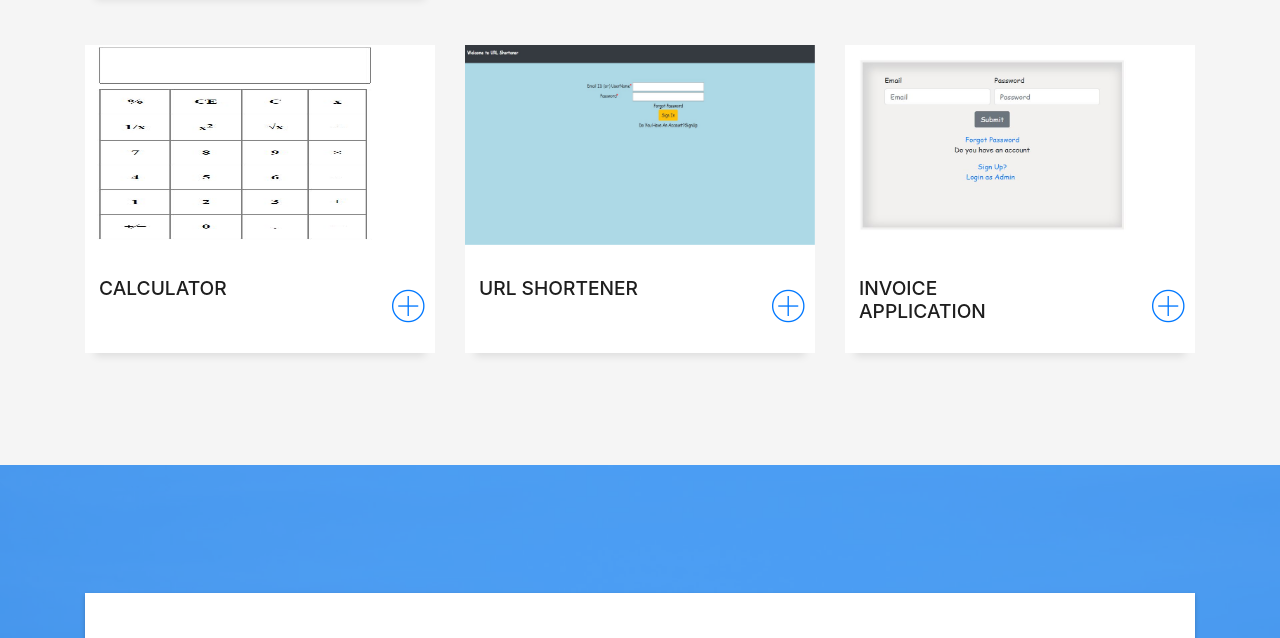
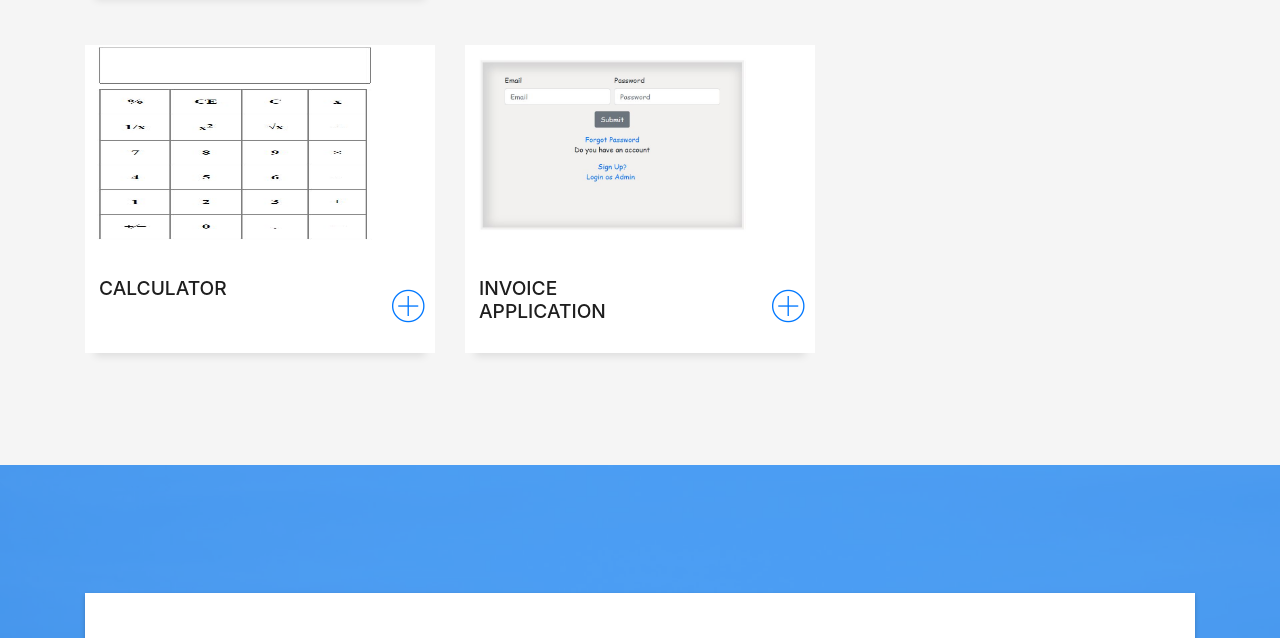
Before and after one commit to manasa086/manasa086.github.io, a plain HTML site: page index.html in a window 1280 px wide. Shown: the part 3089-3727 px from the top of the page. Drawn offline with nearby package versions, Linux system fonts and the light colour scheme; some packages are replaced by stand-ins of ours; a script that the page names is missing; files whose address does not match are found by name.

Commit message:
Update index.html

```diff
--- a/index.html
+++ b/index.html
@@ -288,29 +288,7 @@ Engineering college, Tirupati ,Andhra Pradesh with 8.49 CGPA-2019</li>
               </div>
             </div>
           </div>
-          <div class="col-md-4">
-            <div class="work-box">
-              <a href="assets/img/urlshortner.jpg" data-gall="portfolioGallery" class="venobox">
-                <div class="work-img">
-                  <img src="assets/img/urlshortner.jpg" width="350px" height="200px">
-                </div>
-              </a>
-              <div class="work-content">
-                <div class="row">
-                  <div class="col-sm-8">
-                    <h2 class="w-title">URL SHORTENER</h2>
-                    <div class="w-more">
-                    </div>
-                  </div>
-                  <div class="col-sm-4">
-                    <div class="w-like">
-                      <a href="project5.html"> <span class="ion-ios-plus-outline"></span></a>
-                    </div>
-                  </div>
-                </div>
-              </div>
-            </div>
-          </div>
+
           <div class="col-md-4">
             <div class="work-box">
               <a href="assets/img/invoice.jpg" data-gall="portfolioGallery" class="venobox">
@@ -374,7 +352,7 @@ Engineering college, Tirupati ,Andhra Pradesh with 8.49 CGPA-2019</li>
                     <div class="socials">
                       <ul>
                         <li><a href="https://github.com/manasa086"><span class="ico-circle"><i class="ion-social-github"></i></span></a></li>
-                        <li><a href="https://www.linkedin.com/in/manasa-somisetty-47a694137"><span class="ico-circle"><i class="ion-social-linkedin"></i></span></a></li>
+
 
                       </ul>
                     </div>
```
